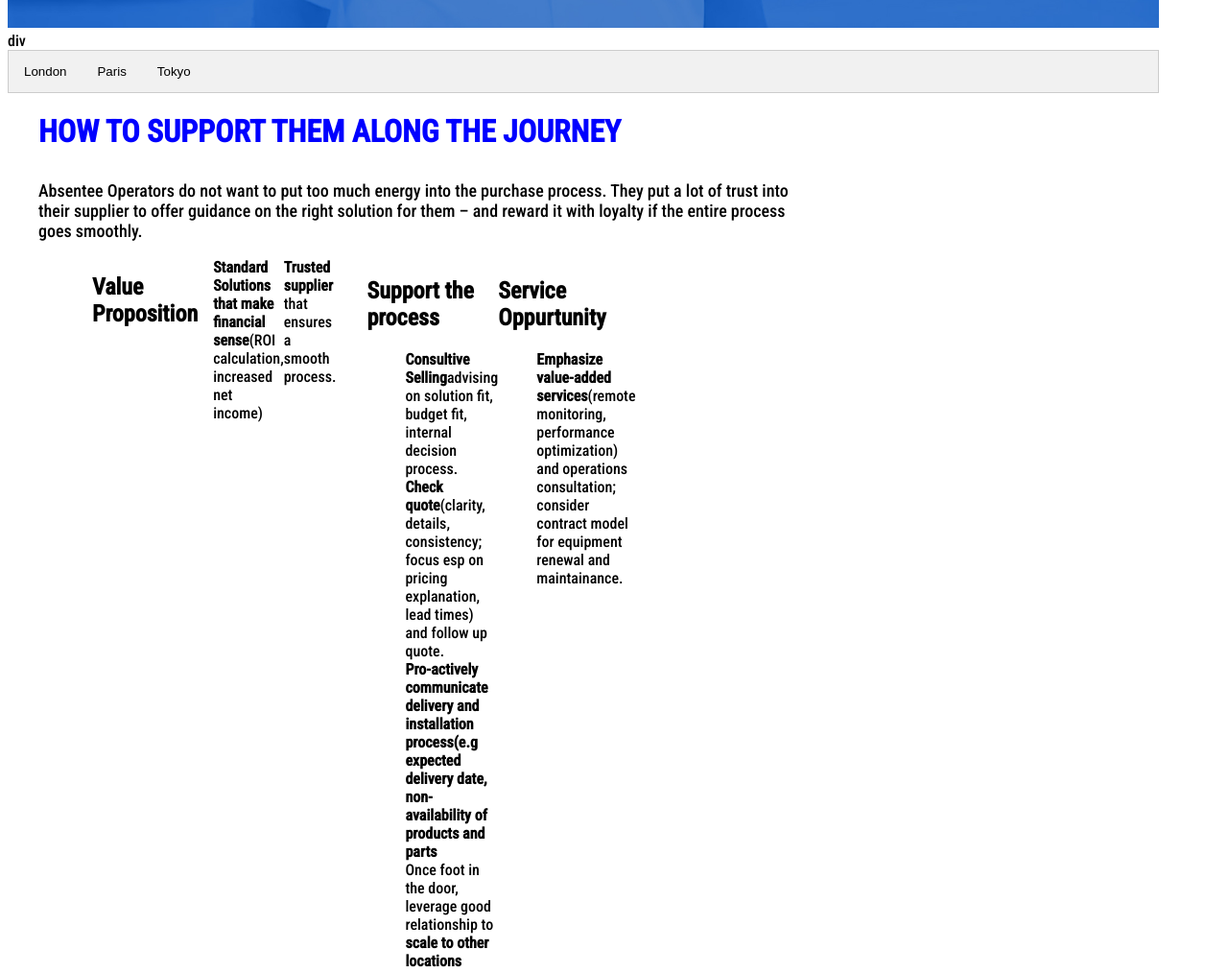
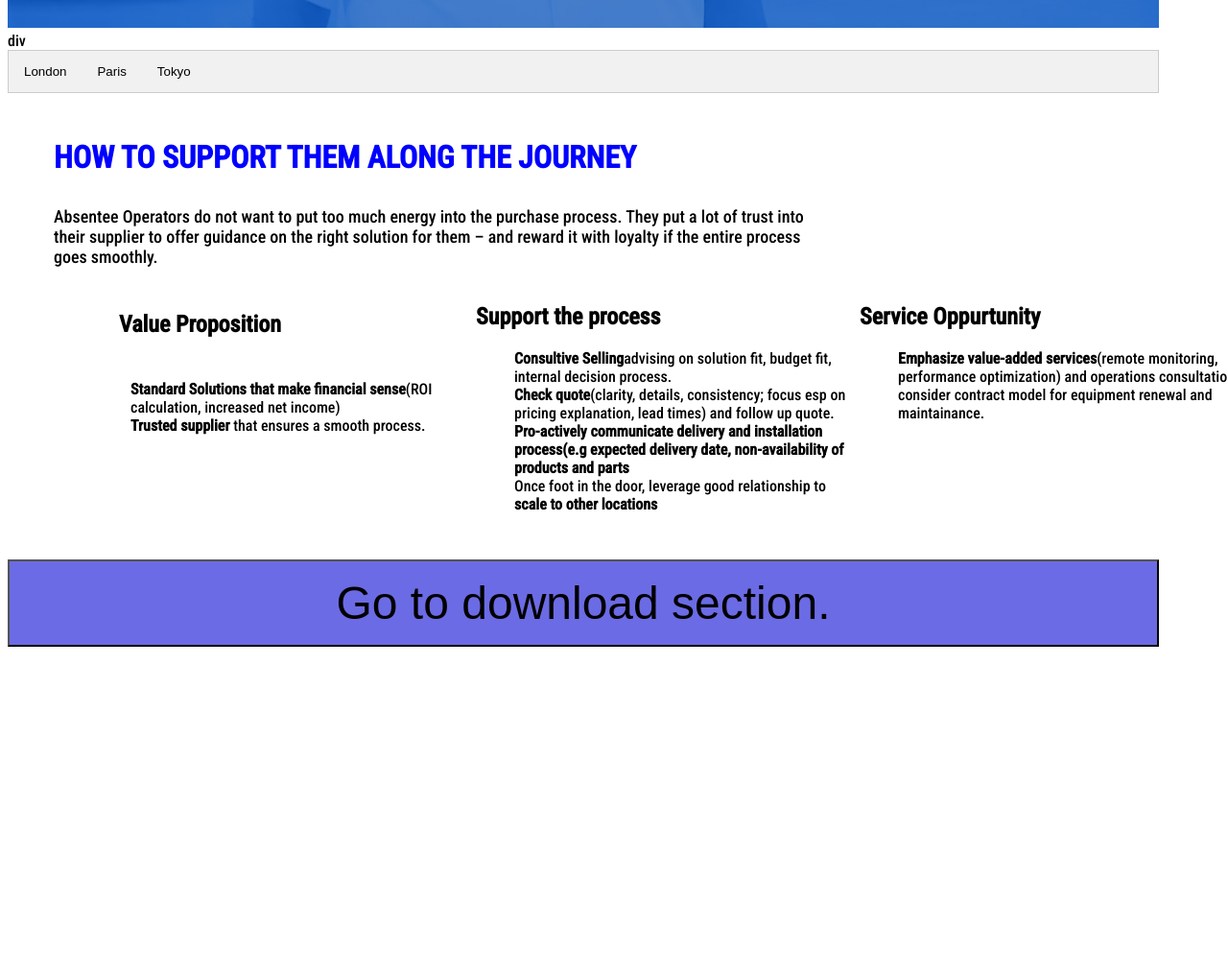
Before and after one commit to justsj11/upwork.github.io, a plain HTML site: page 01.Michael Floridi/index.html in a window 1280 px wide. Shown: the part 1269-2283 px from the top of the page at 96% size. After the commit the page ends 1951 px from the top, so only its background shows below. Drawn offline with Linux system fonts and the light colour scheme; files whose address does not match are found by name.

Commit message:
Getting a hold :)

```diff
--- a/01.Michael Floridi/index.html
+++ b/01.Michael Floridi/index.html
@@ -78,8 +78,10 @@
         <li id="card_one">
           <h2 id="card_one_header">Value Proposition</h2>
           <p>
+          <ul id="card_one_content">
             <li><b>Standard Solutions that make financial sense</b>(ROI calculation, increased net income)</li>
             <li><b>Trusted supplier</b> that ensures a smooth process.</li>
+          </ul>
           </p>
         </li>
 
@@ -108,6 +110,10 @@
 
 </div>
 
+<div class="container">
+  <Button id="download_btn">Go to download section.</Button>
+</div>
+
     <script src="./index.js"></script>
 </body>
 </html>
--- a/01.Michael Floridi/style.css
+++ b/01.Michael Floridi/style.css
@@ -53,12 +53,7 @@ h1, h3 {
     color: blue;
 }
 
-#section_five {
-    width: 100%;
-    margin-left: 2rem;
-    margin-top: 1rem;
-    margin-right: 2rem;
-}
+
 /*Tabbed Section*/
 
     /* Style the tab */
@@ -96,13 +91,32 @@ h1, h3 {
     border: 1px solid #ccc;
     border-top: none;
   }
+/*Card Section */
+
+
+#section_five {
+    width: 100%;
+    margin: 3rem 3rem;
+    padding: 2rem 2 rem;
+    width: 100%;
+}
 
   #card_section {
       display: flex;
-      flex-direction: row ;
-      width: 33.33%;
+
+      width: 100%;
   }
 
   #card_one_header {
       margin: 1rem;
+      padding: 0.5em;
   }
+
+
+
+  #download_btn {
+      width: 100%;
+      background-color: rgba(77, 77, 224, 0.829);
+      padding: 1rem;
+      font-size: 3rem;
+  }
```
